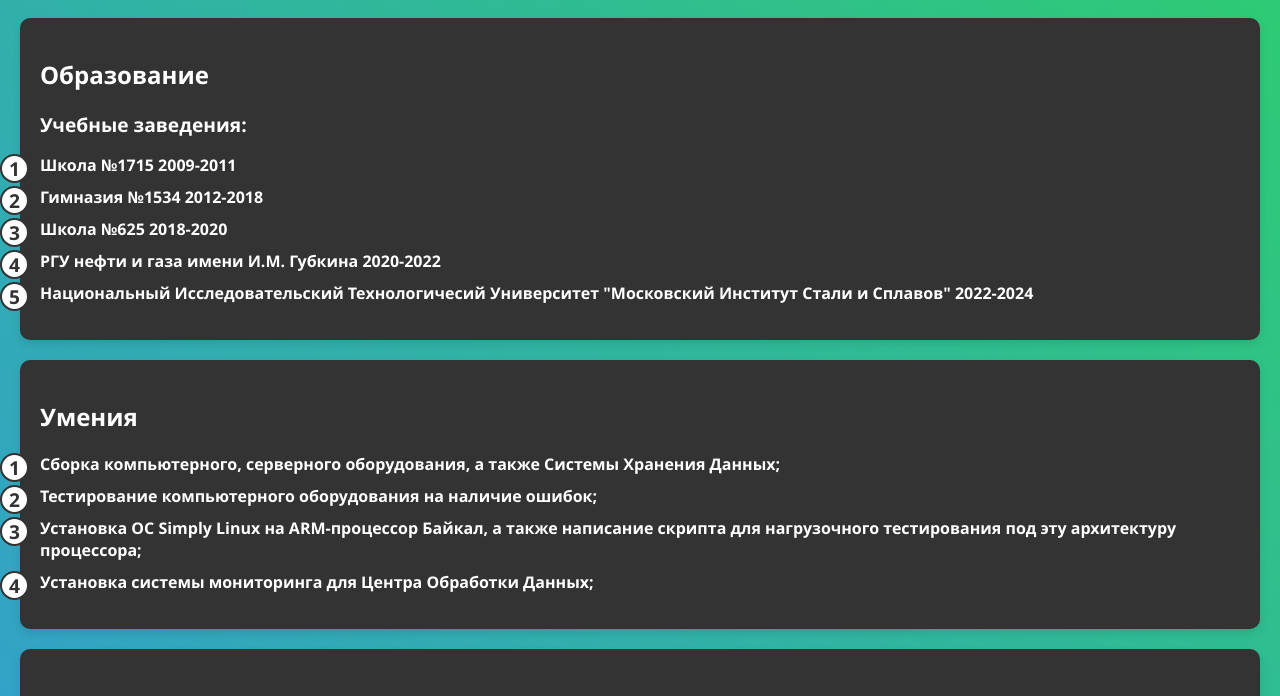
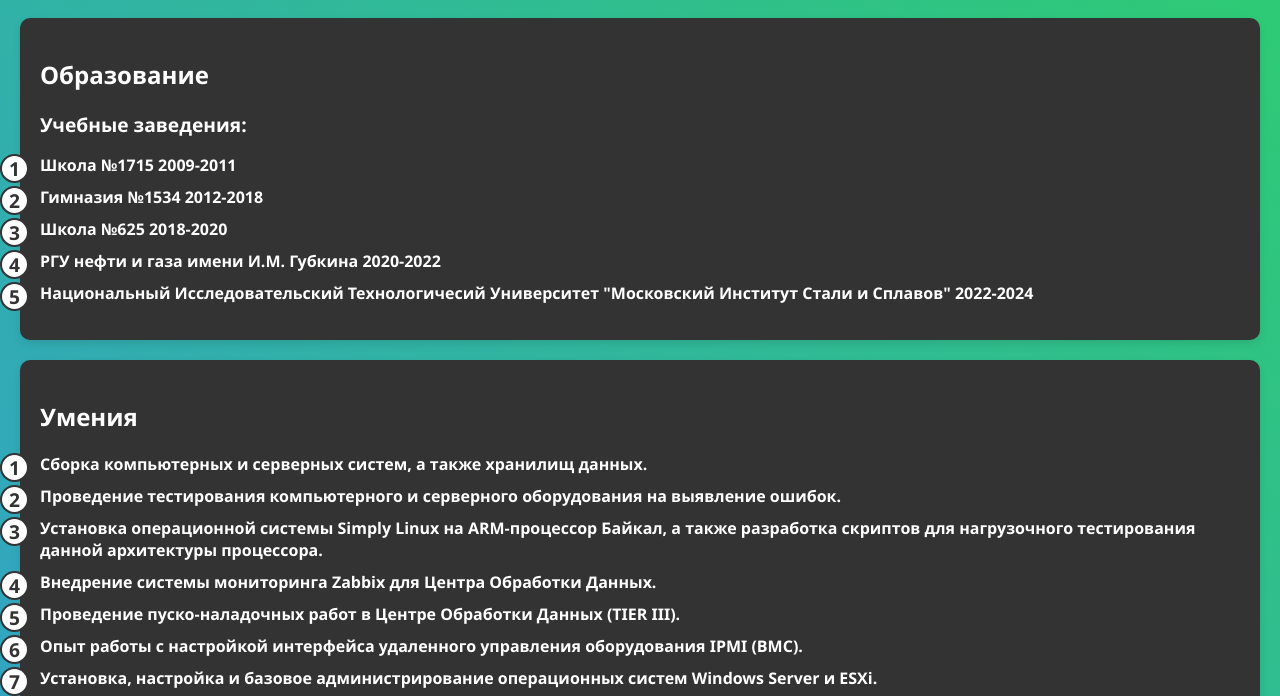
Before and after one commit to Imeninnikov/project, a plain HTML site: page portfolio.html in a window 1280 px wide. Shown: the part 85-781 px from the top of the page. Drawn offline with Linux system fonts and the light colour scheme.

Commit message:
Add files via upload

```diff
--- a/portfolio.html
+++ b/portfolio.html
@@ -142,10 +142,14 @@
     <section id="skills">
         <h2>Умения</h2>
         <ol>
-            <li>Сборка компьютерного, серверного оборудования, а также Системы Хранения Данных;</li>
-            <li>Тестирование компьютерного оборудования на наличие ошибок;</li>
-            <li>Установка ОС Simply Linux на ARM-процессор Байкал, а также написание скрипта для нагрузочного тестирования под эту архитектуру процессора;</li>
-            <li>Установка системы мониторинга для Центра Обработки Данных;</li>
+            <li>Сборка компьютерных и серверных систем, а также хранилищ данных.</li>
+            <li>Проведение тестирования компьютерного и серверного оборудования на выявление ошибок.</li>
+            <li>Установка операционной системы Simply Linux на ARM-процессор Байкал, а также разработка скриптов для нагрузочного тестирования данной архитектуры процессора.</li>
+            <li>Внедрение системы мониторинга Zabbix для Центра Обработки Данных.</li>
+            <li>Проведение пуско-наладочных работ в Центре Обработки Данных (TIER  III).</li>
+            <li>Опыт работы с настройкой интерфейса удаленного управления оборудования IPMI (BMC).</li>
+            <li>Установка, настройка и базовое администрирование операционных систем Windows Server и ESXi.</li>
+            <li>Опыт работы с серверными и телекоммуникационными шкафами, а также понимание принципов систем коммутации и кабель-менеджмента в сетях связи.</li>
         </ol>
     </section>
 
```
Also changed, not shown: index.html (+2 -2 lines).
